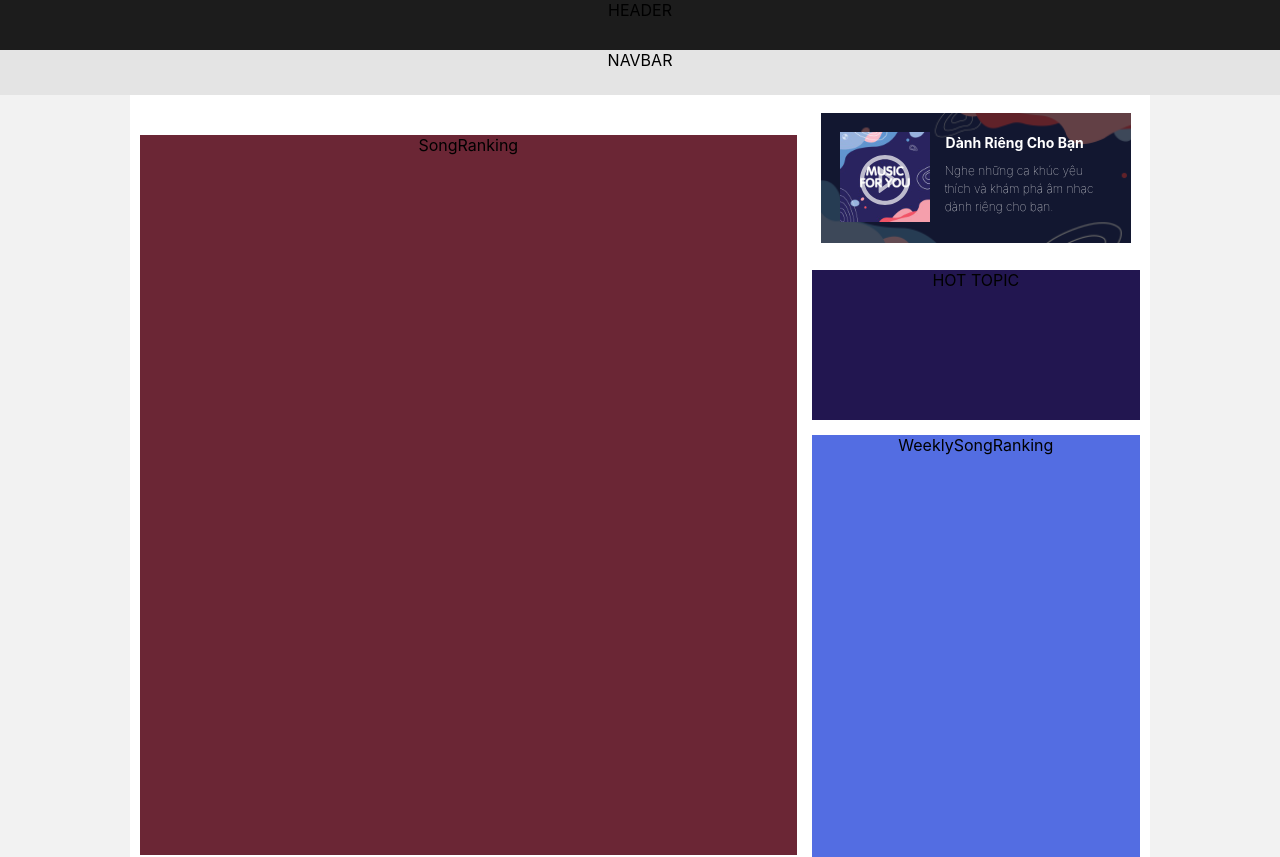
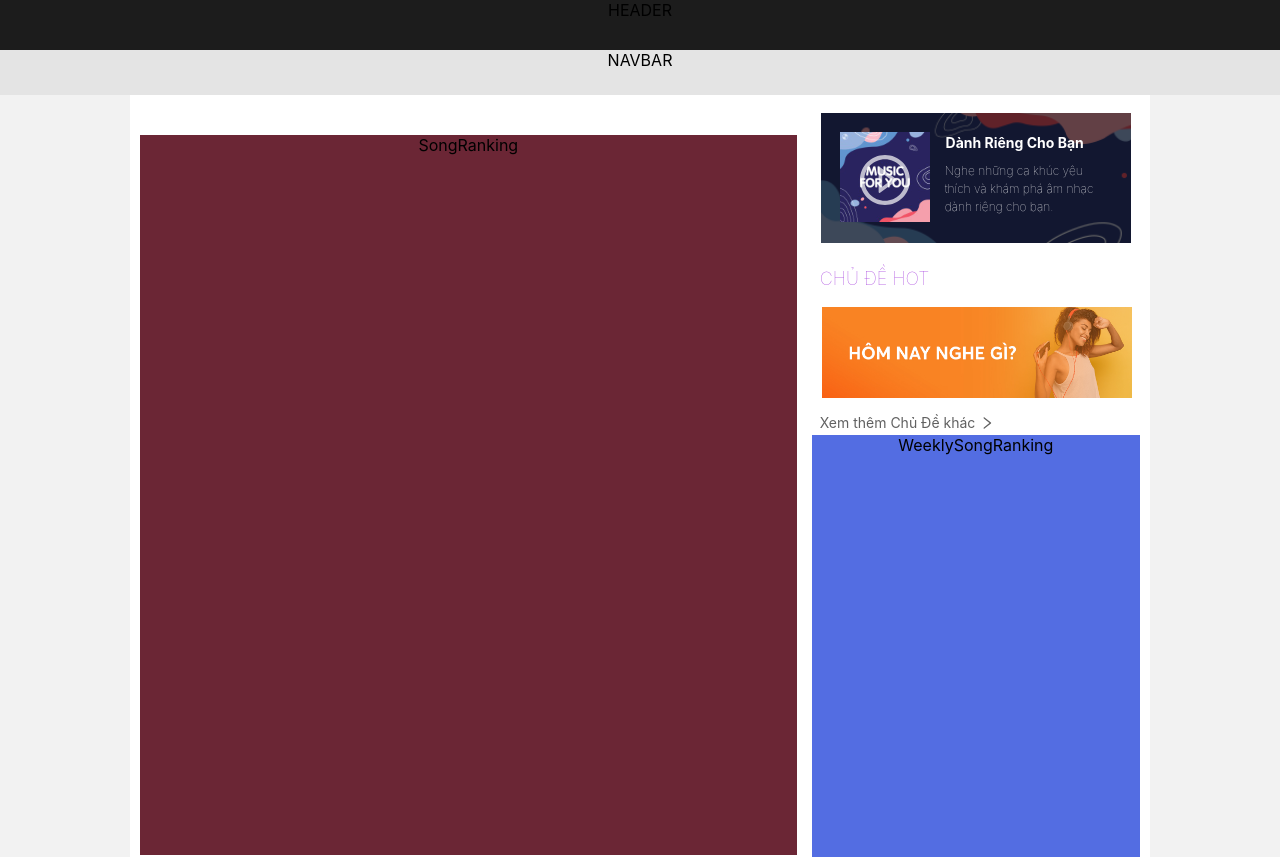
Before and after one commit to kimthaohuynhthi/ZingMP3-Clone, a React (Create React App) app: page / in a window 1280 px wide. Shown: the top 857 px of the page. Built offline with nearby package versions, Linux system fonts and the light colour scheme.

Commit message:
add image background and see more

```diff
--- a/src/HomePage/HotTopic/index.jsx
+++ b/src/HomePage/HotTopic/index.jsx
@@ -1,7 +1,25 @@
 //libs
 import React from "react";
+import { RightOutlined } from "@ant-design/icons";
+//image
+import background from "../../assets/MusicForYou/background-hottopic.jpg";
 //others
 import "./style.scss";
 
-const HotTopic = () => <div className="hot-topic-wrapper">HOT TOPIC</div>;
+const HotTopic = () => (
+  <div className="hot-topic-wrapper">
+    <div className="hot-topic-wrapper-inner">
+      <p className="title">CHỦ ĐỀ HOT</p>
+      <a href="/" title="Hôm nay nghe gì?">
+        <img src={background} alt="topic" width="310px" />
+      </a>
+      <div className="other">
+        <a href="/">
+          Xem thêm Chủ Đề khác
+          <RightOutlined className="icon" />
+        </a>
+      </div>
+    </div>
+  </div>
+);
 export default HotTopic;
--- a/src/HomePage/HotTopic/style.scss
+++ b/src/HomePage/HotTopic/style.scss
@@ -1,4 +1,31 @@
 .hot-topic-wrapper {
-  background-color: #221650;
   grid-area: hot-topic;
+  &-inner{
+    margin-left: 8px;
+    margin-top: -20px;
+    .title{
+      text-align: left;
+      font-size: 18px;
+      font-weight: 100;
+      color: #a845de;
+    }
+    img{
+      margin-left: -6px;
+    }
+    .other{
+      margin-top: 10px;
+      text-align: left;
+      a{
+        text-decoration: none;
+        font-size: 14px;
+        color: #616161;
+        &:hover{
+        color: #a845de;
+        }
+        .icon{
+          margin-left: 5px;
+        }
+      }
+    }
+  }
 }
--- a/src/HomePage/MusicForYou/index.jsx
+++ b/src/HomePage/MusicForYou/index.jsx
@@ -14,7 +14,7 @@ const MusicForYou = () => (
       <div className="background-image">
         <img alt="background" src={background} height="130px" />
       </div>
-      <div className="music-for-you">
+      <div className="music-for-you" title="Playlist của bạn">
         <a href="/">
           <img src={image} alt="music-for-you" width="90px" height="90px" />
         </a>
```
Also changed, not shown: src/assets/MusicForYou/background-hottopic.jpg (added).
